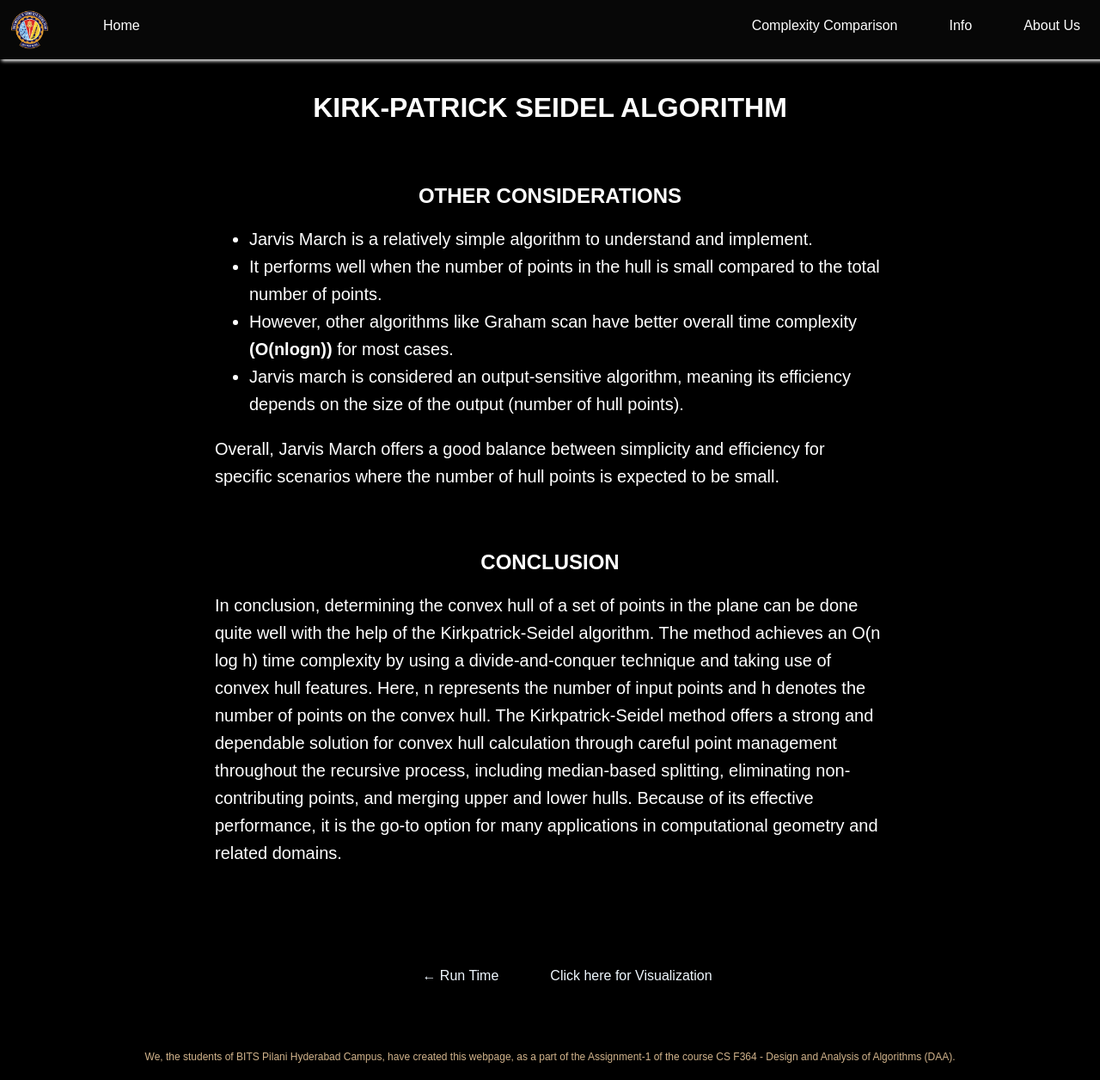
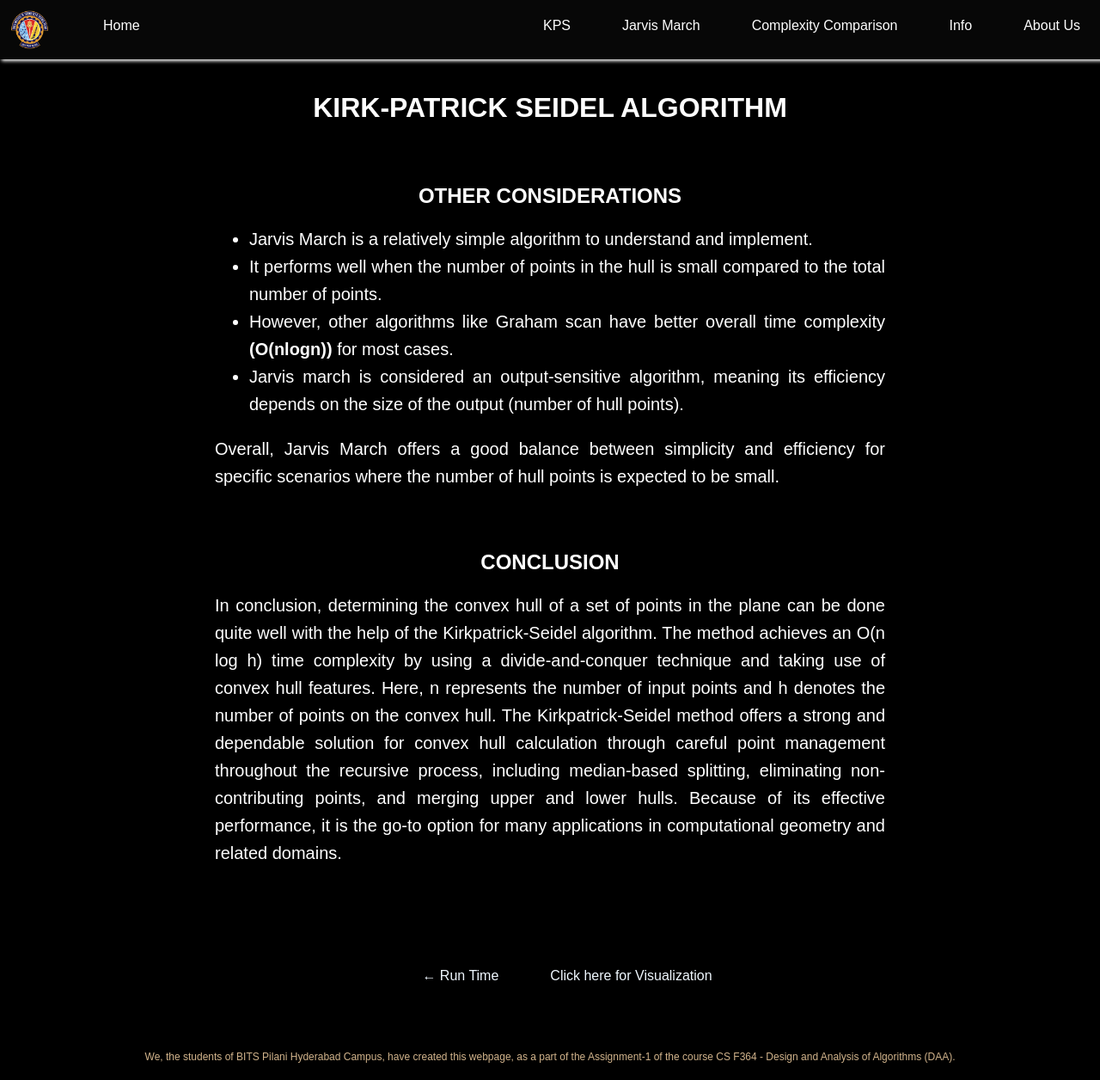
Before and after one commit to SakshamBajaj18/Convex-Hull, a Flask app: page /kps_epilogue in a window 1280 px wide. Shown: the whole page at 86% size. Run offline with Flask 3, Linux system fonts and the light colour scheme.

Commit message:
Navbar changes, kps justify

```diff
--- a/GUI/templates/about-us.html
+++ b/GUI/templates/about-us.html
@@ -61,11 +61,12 @@
     <div class="navbar">
         <img src="{{ url_for('static', filename='Images/logo.png') }}" alt="logo" />
         <div class="home"><ul> <li><a  href="{{url_for('index')}}">   Home </a></li></ul></div>
-
         <ul>
           <li><a href="{{url_for('about_us')}}">About Us </a></li>
           <li><a href="{{url_for('info')}}">Info </a></li>
           <li><a href="{{url_for('comp')}}">Complexity Comparison </a></li>
+          <li><a  href="{{url_for('jarvis_march')}}">   Jarvis March </a></li>
+          <li><a  href="{{url_for('kirkpatrick_seidel')}}">   KPS </a></li>
         </ul>
       </div>
 
--- a/GUI/templates/complexityComp.html
+++ b/GUI/templates/complexityComp.html
@@ -71,6 +71,8 @@
           <li><a href="{{url_for('about_us')}}">About Us </a></li>
           <li><a href="{{url_for('info')}}">Info </a></li>
           <li><a href="{{url_for('comp')}}">Complexity Comparison </a></li>
+          <li><a  href="{{url_for('jarvis_march')}}">   Jarvis March </a></li>
+          <li><a  href="{{url_for('kirkpatrick_seidel')}}">   KPS </a></li>
         </ul>
       </div>
 
--- a/GUI/templates/index.html
+++ b/GUI/templates/index.html
@@ -23,6 +23,8 @@
       <li><a href="{{url_for('about_us')}}">About Us </a></li>
       <li><a href="{{url_for('info')}}">Info </a></li>
       <li><a href="{{url_for('comp')}}">Complexity Comparison </a></li>
+      <li><a  href="{{url_for('jarvis_march')}}">   Jarvis March </a></li>
+      <li><a  href="{{url_for('kirkpatrick_seidel')}}">   KPS </a></li>
     </ul>
   </div>
 
--- a/GUI/templates/intro.html
+++ b/GUI/templates/intro.html
@@ -62,8 +62,10 @@
 
     <ul>
       <li><a href="{{url_for('about_us')}}">About Us </a></li>
-      <li><a href="{{url_for('info')}}">Info </a></li>
-      <li><a href="{{url_for('comp')}}">Complexity Comparison </a></li>
+          <li><a href="{{url_for('info')}}">Info </a></li>
+          <li><a href="{{url_for('comp')}}">Complexity Comparison </a></li>
+          <li><a  href="{{url_for('jarvis_march')}}">   Jarvis March </a></li>
+          <li><a  href="{{url_for('kirkpatrick_seidel')}}">   KPS </a></li>
     </ul>
   </div>
 
--- a/GUI/templates/jarvis_march_visualisation.html
+++ b/GUI/templates/jarvis_march_visualisation.html
@@ -23,6 +23,8 @@
           <li><a href="{{url_for('about_us')}}">About Us </a></li>
           <li><a href="{{url_for('info')}}">Info </a></li>
           <li><a href="{{url_for('comp')}}">Complexity Comparison </a></li>
+          <li><a  href="{{url_for('jarvis_march')}}">   Jarvis March </a></li>
+          <li><a  href="{{url_for('kirkpatrick_seidel')}}">   KPS </a></li>
         </ul>
     </div>
     <div style="display: flex;flex-direction: column ;align-items: center;margin-bottom: 5%;">
--- a/GUI/templates/jarvisalgo.html
+++ b/GUI/templates/jarvisalgo.html
@@ -68,8 +68,10 @@
 
     <ul>
       <li><a href="{{url_for('about_us')}}">About Us </a></li>
-      <li><a href="{{url_for('info')}}">Info </a></li>
-      <li><a href="{{url_for('comp')}}">Complexity Comparison </a></li>
+          <li><a href="{{url_for('info')}}">Info </a></li>
+          <li><a href="{{url_for('comp')}}">Complexity Comparison </a></li>
+          <li><a  href="{{url_for('jarvis_march')}}">   Jarvis March </a></li>
+          <li><a  href="{{url_for('kirkpatrick_seidel')}}">   KPS </a></li>
     </ul>
   </div>
   <div>
--- a/GUI/templates/jm_epilogue.html
+++ b/GUI/templates/jm_epilogue.html
@@ -71,6 +71,8 @@
           <li><a href="{{url_for('about_us')}}">About Us </a></li>
           <li><a href="{{url_for('info')}}">Info </a></li>
           <li><a href="{{url_for('comp')}}">Complexity Comparison </a></li>
+          <li><a  href="{{url_for('jarvis_march')}}">   Jarvis March </a></li>
+          <li><a  href="{{url_for('kirkpatrick_seidel')}}">   KPS </a></li>
         </ul>
       </div>
 
--- a/GUI/templates/jm_runtime.html
+++ b/GUI/templates/jm_runtime.html
@@ -71,6 +71,8 @@
           <li><a href="{{url_for('about_us')}}">About Us </a></li>
           <li><a href="{{url_for('info')}}">Info </a></li>
           <li><a href="{{url_for('comp')}}">Complexity Comparison </a></li>
+          <li><a  href="{{url_for('jarvis_march')}}">   Jarvis March </a></li>
+          <li><a  href="{{url_for('kirkpatrick_seidel')}}">   KPS </a></li>
         </ul>
       </div>
 
--- a/GUI/templates/kps.html
+++ b/GUI/templates/kps.html
@@ -23,6 +23,8 @@
           <li><a href="{{url_for('about_us')}}">About Us </a></li>
           <li><a href="{{url_for('info')}}">Info </a></li>
           <li><a href="{{url_for('comp')}}">Complexity Comparison </a></li>
+          <li><a  href="{{url_for('jarvis_march')}}">   Jarvis March </a></li>
+          <li><a  href="{{url_for('kirkpatrick_seidel')}}">   KPS </a></li>
         </ul>
     </div>
     <div style="display: flex;flex-direction: column ;align-items: center;margin-bottom: 5%;">
--- a/GUI/templates/kps_epilogue.html
+++ b/GUI/templates/kps_epilogue.html
@@ -68,15 +68,17 @@
 
     <ul>
       <li><a href="{{url_for('about_us')}}">About Us </a></li>
-      <li><a href="{{url_for('info')}}">Info </a></li>
-      <li><a href="{{url_for('comp')}}">Complexity Comparison </a></li>
+          <li><a href="{{url_for('info')}}">Info </a></li>
+          <li><a href="{{url_for('comp')}}">Complexity Comparison </a></li>
+          <li><a  href="{{url_for('jarvis_march')}}">   Jarvis March </a></li>
+          <li><a  href="{{url_for('kirkpatrick_seidel')}}">   KPS </a></li>
     </ul>
   </div>
 
   <h1>KIRK-PATRICK SEIDEL ALGORITHM</h1>
 
     <h2 id="introduction">OTHER CONSIDERATIONS</h2>
-    <div class="introduction">
+    <div class="introduction" style="text-align: justify;">
         <ul id="introduction">
             <li>Jarvis March is a relatively simple algorithm to understand and implement.</li>
             <li>It performs well when the number of points in the hull is small compared to the total number of points.</li>
@@ -88,7 +90,7 @@
     </div>
 
     <h2 id="introduction">CONCLUSION</h2>
-    <div class="introduction">
+    <div class="introduction" style="text-align: justify;">
         <p>In conclusion, determining the convex hull of a set of points in the plane can be done quite well with the help of the Kirkpatrick-Seidel algorithm. The method achieves an O(n log h) time complexity by using a divide-and-conquer technique and taking use of convex hull features. Here, n represents the number of input points and h denotes the number of points on the convex hull. The Kirkpatrick-Seidel method offers a strong and dependable solution for convex hull calculation through careful point management throughout the recursive process, including median-based splitting, eliminating non-contributing points, and merging upper and lower hulls. Because of its effective performance, it is the go-to option for many applications in computational geometry and related domains.</p>
     </div>
 
--- a/GUI/templates/kps_runtime.html
+++ b/GUI/templates/kps_runtime.html
@@ -68,8 +68,10 @@
 
     <ul>
       <li><a href="{{url_for('about_us')}}">About Us </a></li>
-      <li><a href="{{url_for('info')}}">Info </a></li>
-      <li><a href="{{url_for('comp')}}">Complexity Comparison </a></li>
+          <li><a href="{{url_for('info')}}">Info </a></li>
+          <li><a href="{{url_for('comp')}}">Complexity Comparison </a></li>
+          <li><a  href="{{url_for('jarvis_march')}}">   Jarvis March </a></li>
+          <li><a  href="{{url_for('kirkpatrick_seidel')}}">   KPS </a></li>
     </ul>
   </div>
 
```
Also changed, not shown: GUI/templates/kpsalgo.html (+6 -4 lines).
